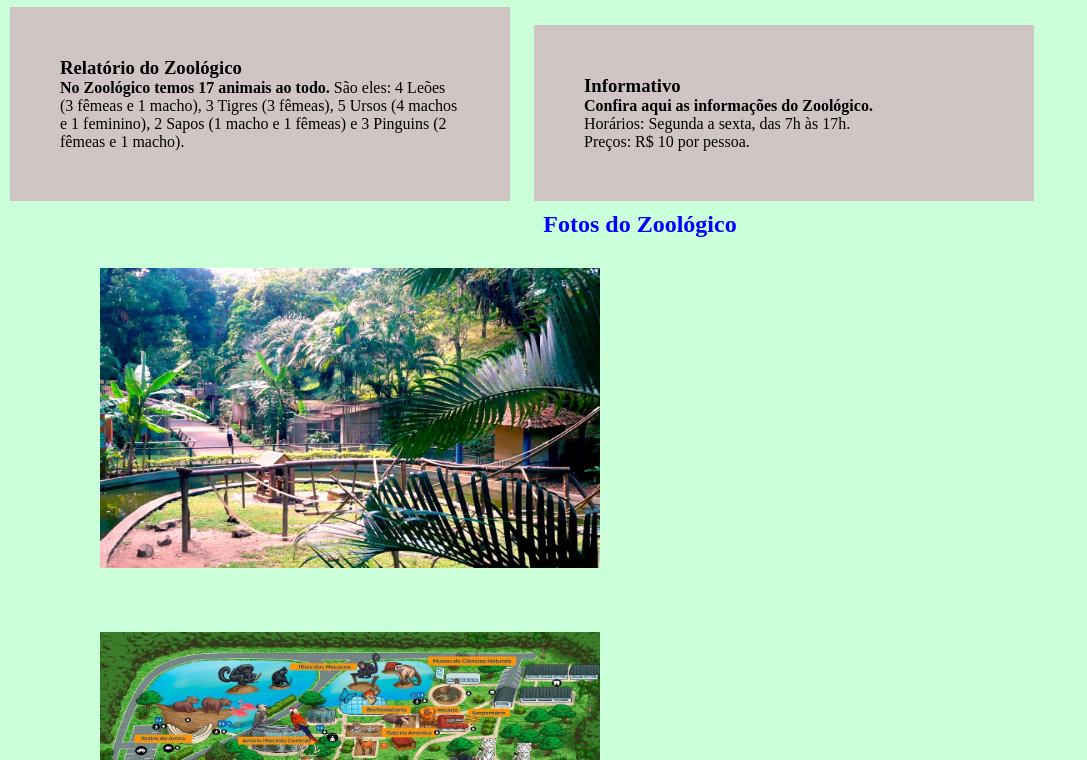
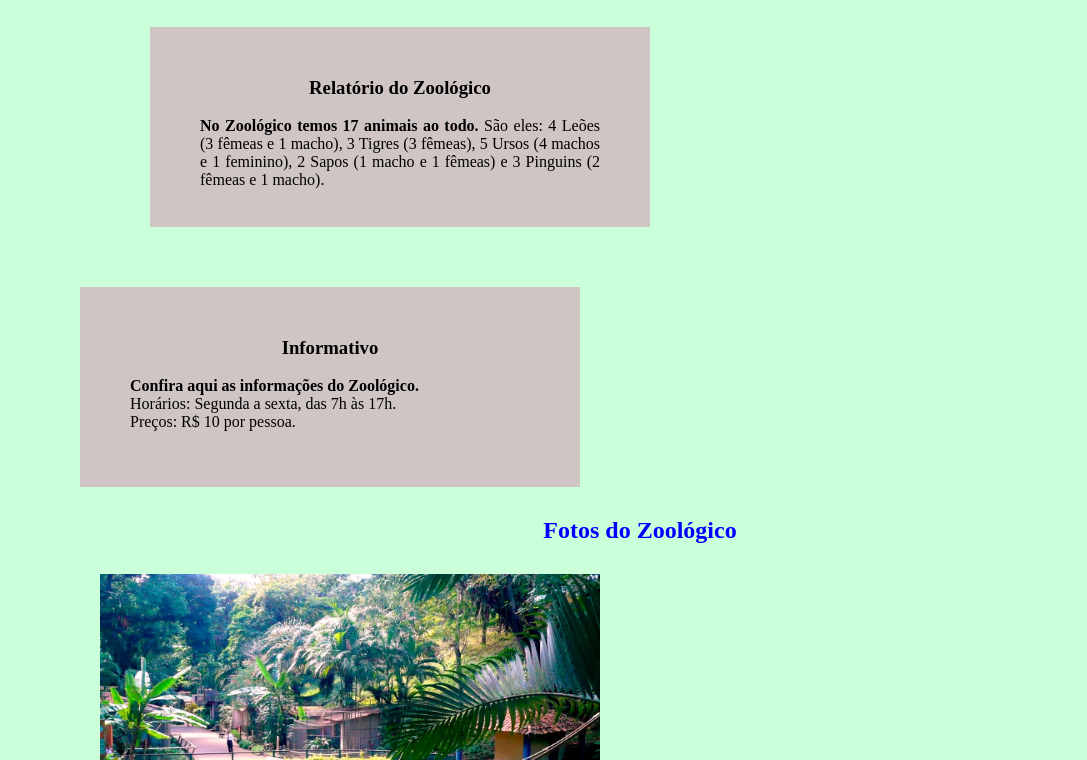
Before and after one commit to geovannaotoni/site-zoologico, a plain HTML site: page index.html in a window 1280 px wide. Shown: the part 40-800 px from the top of the page, without its empty margins (0-1087 px from the left). Drawn offline with Linux system fonts and the light colour scheme.

Commit message:
ajuste final (ainda pode melhorar)

```diff
--- a/index.html
+++ b/index.html
@@ -12,13 +12,13 @@
     <h1>Animals Zoo</h1>
         <main id="text-content">
             <section class="text relatorio">
-                <h3>Relatório do Zoológico</h3>
+                <h3>Relatório do Zoológico</h3> <br>
                 <p>
                     <strong>No Zoológico temos 17 animais ao todo.</strong> São eles: 4 Leões (3 fêmeas e 1 macho), 3 Tigres (3 fêmeas), 5 Ursos (4 machos e 1 feminino), 2 Sapos (1 macho e 1 fêmeas) e 3 Pinguins (2 fêmeas e 1 macho).
                 </p>
                 </section>
                 <section class="text infos">
-                <h3>Informativo</h3>
+                <h3>Informativo</h3> <br>
                 <p>
                     <strong>Confira aqui as informações do Zoológico. </strong> <br>
                     Horários: Segunda a sexta, das 7h às 17h.  <br>
--- a/style.css
+++ b/style.css
@@ -21,11 +21,24 @@ img {
 .text {
     background-color: rgb(208, 197, 197);
     display: inline-block;
-    margin: 10px;
+    margin: 30px 80px;
     padding: 50px;
     width: 500px;
+    height: 200px;
+}
 
+.text.relatorio {
+    margin-left: 150px;
 }
+
+.text p {
+    text-align: justify;
+}
+
+h3 {
+    text-align: center;
+}
+
 footer {
     background-color: darkgray;
     text-align: center;
@@ -35,10 +48,7 @@ footer {
     /* justify-content: space-around; */
 }
 
-/* h3 {
-    text-align: center;
-}
-
+/*
 
 .text {
     width: 300px;
@@ -54,17 +64,3 @@ footer {
 .infos{
     display: inline-block;
 } */
-
-/* .text p {
-    text-align: justify;
-}
-
-
-
-.imagens {
-    width: 300px;
-    display: inline;
-    margin: 0 auto;
-}
-
- */
```
